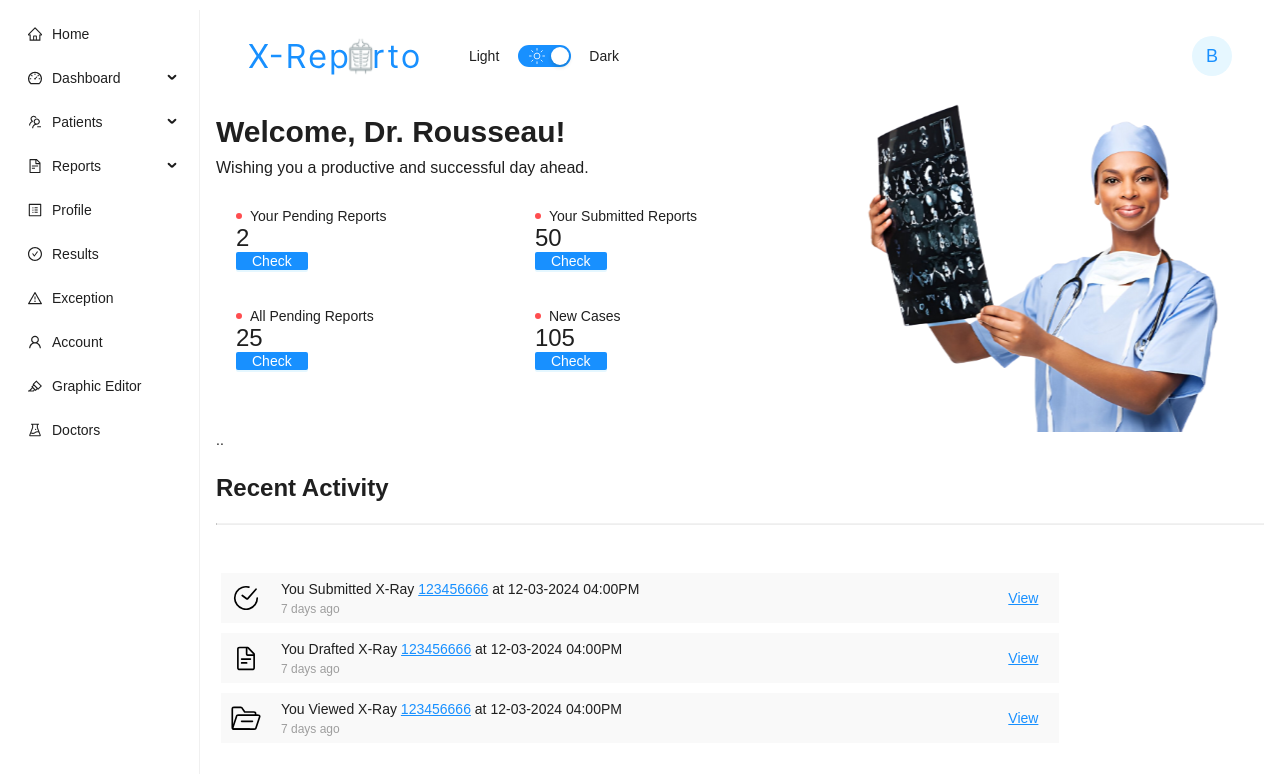
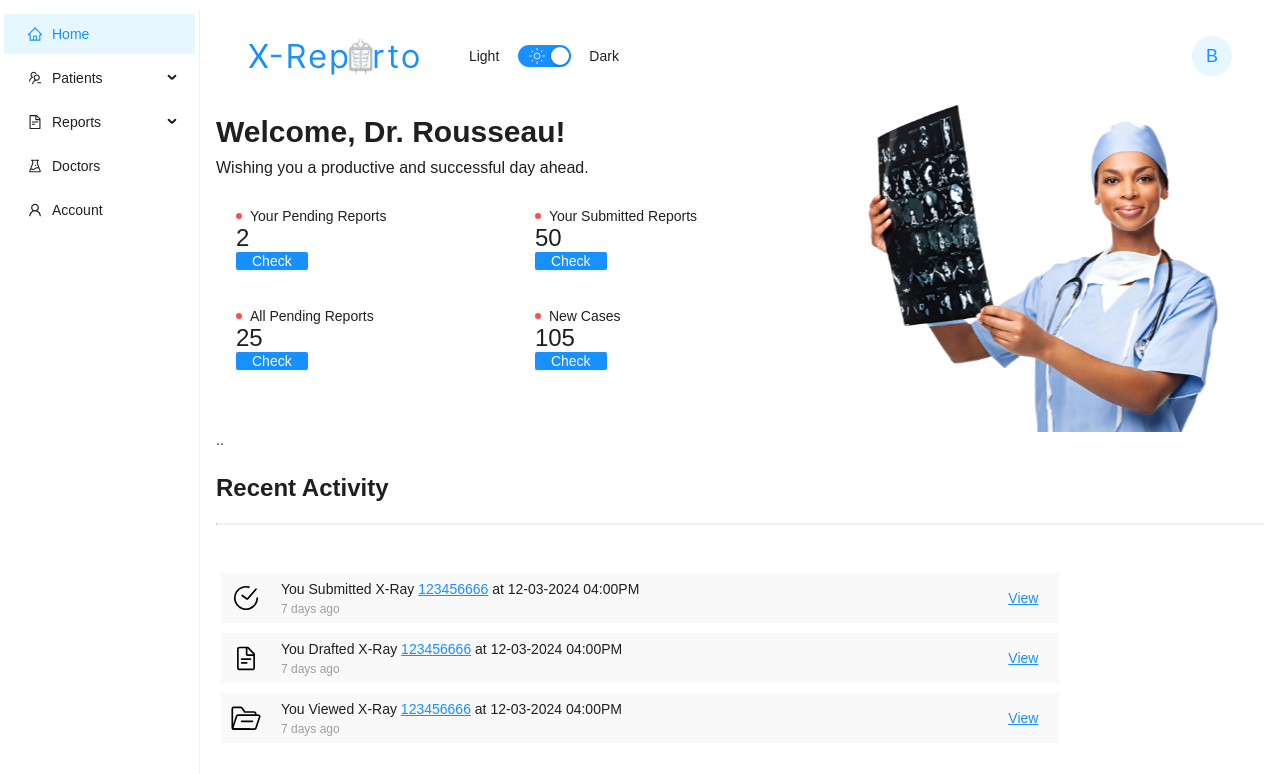
Before and after one commit to BasmaElhoseny01/X-Reporto-Frontend, a React (Create React App) app: page / in a window 1280 px wide. Shown: the top 774 px of the page. Built offline with nearby package versions, Linux system fonts and the light colour scheme.

Commit message:
Fix : Fixed Side Bar

```diff
--- a/src/components/layout/SideBar/SideBar.tsx
+++ b/src/components/layout/SideBar/SideBar.tsx
@@ -1,15 +1,10 @@
 import React, { useState } from "react";
 import {
-  DashboardOutlined,
   HomeOutlined,
   UsergroupDeleteOutlined,
-  ProfileOutlined,
-  CheckCircleOutlined,
-  WarningOutlined,
   UserOutlined,
-  HighlightOutlined,
   FileTextOutlined,
-  ExperimentOutlined
+  ExperimentOutlined,
 } from "@ant-design/icons";
 import type { MenuProps } from "antd";
 import { Menu } from "antd";
@@ -21,17 +16,7 @@ import { actionsCreators, MainState } from "../../../state";
 type MenuItem = Required<MenuProps>["items"][number];
 
 const items: MenuItem[] = [
-  { key: "", icon: <HomeOutlined />, label: "Home" },
-  {
-    key: "sub1",
-    label: "Dashboard",
-    icon: <DashboardOutlined />,
-    children: [
-      { key: "Analysis", label: "Analysis" },
-      { key: "Workplace", label: "Workplace" },
-      { key: "Monitor", label: "Monitor" },
-    ],
-  },
+  { key: "Home", icon: <HomeOutlined />, label: "Home" },
   {
     key: "sub2",
     label: "Patients",
@@ -39,7 +24,6 @@ const items: MenuItem[] = [
     children: [
       { key: "patients", label: "All" },
       { key: "patients/archived", label: "Archived" },
-      { key: "patient", label: "View Patient" },
       { key: "patient/new", label: "New Patient" },
     ],
   },
@@ -50,20 +34,12 @@ const items: MenuItem[] = [
     children: [
       { key: "reports/WorkList", label: "Work list" },
       { key: "reports/Completed", label: "Completed" },
-      { key: "report", label: "View X-Ray" },
+      { key: "reports/archived", label: "Archived" },
       { key: "report/new", label: "New X-Ray" },
     ],
   },
-  { key: "Profile", icon: <ProfileOutlined />, label: "Profile" },
-  { key: "Results", icon: <CheckCircleOutlined />, label: "Results" },
-  { key: "Exception", icon: <WarningOutlined />, label: "Exception" },
+  { key: "Doctors", icon: <ExperimentOutlined />, label: "Doctors" },
   { key: "Account", icon: <UserOutlined />, label: "Account" },
-  {
-    key: "GraphicEditor",
-    icon: <HighlightOutlined />,
-    label: "Graphic Editor",
-  },
-  { key: "Doctors", icon: <ExperimentOutlined />, label: "Doctors" },
 ];
 
 const SideBar = () => {
```
Also changed, not shown: 1 other file (tests, documents, lock files or other folders).
